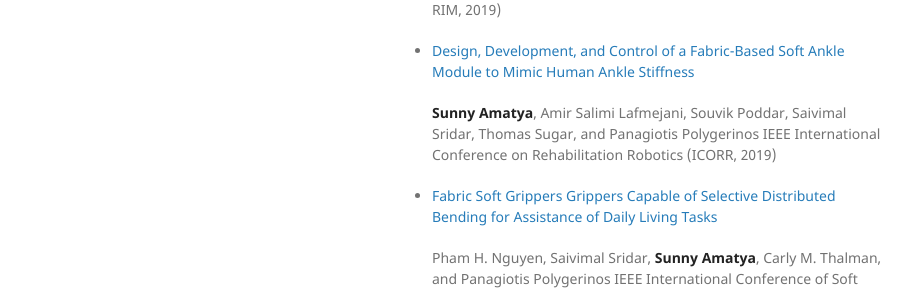
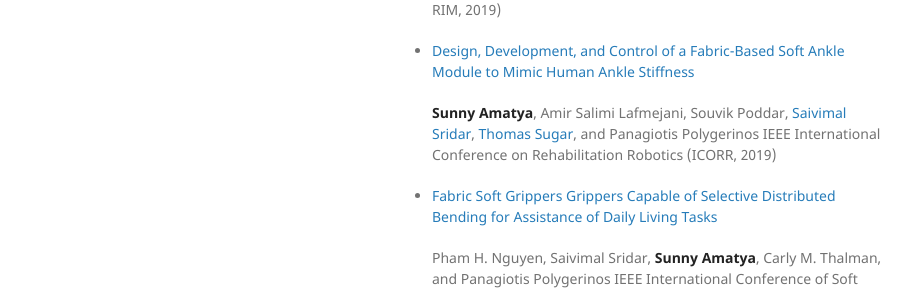
Before and after one commit to sunamatya/sunamatya.github.io, a Jekyll site: the page built from index.md, in a window 1280 px wide. Shown: the part 914-1205 px from the top of the page, without its empty margins (178-1100 px from the left). Built offline with Jekyll 4.4.1, drawn with Linux system fonts in a browser that asks for light colours; the repository's description, which GitHub fills in, is left out; our own code applies the rules of GitHub Pages for plain Markdown files; part of the change alters nothing that is shown.

Commit message:
added more schlolar links

```diff
--- a/index.md
+++ b/index.md
@@ -32,7 +32,7 @@ My most recent work focuses on in autonomous vehicles. Representative papers are
 
 *	[Design, Development, and Control of a Fabric-Based Soft Ankle Module to Mimic Human Ankle Stiffness](https://ieeexplore.ieee.org/abstract/document/8779495)
 
-	**Sunny Amatya**, Amir Salimi Lafmejani, Souvik Poddar, Saivimal Sridar, Thomas Sugar, and Panagiotis Polygerinos
+	**Sunny Amatya**, Amir Salimi Lafmejani, Souvik Poddar, [Saivimal Sridar](https://scholar.google.com/citations?user=hKUvvEkAAAAJ&hl=en&oi=ao), [Thomas Sugar](https://scholar.google.com/citations?user=xm3gDhoAAAAJ&hl=en&oi=ao), and Panagiotis Polygerinos
 	IEEE International Conference on Rehabilitation Robotics (ICORR, 2019)
 
 *	[Fabric Soft Grippers Grippers Capable of Selective Distributed Bending for Assistance of Daily Living Tasks](https://ieeexplore.ieee.org/stamp/stamp.jsp?arnumber=8722758)
```
